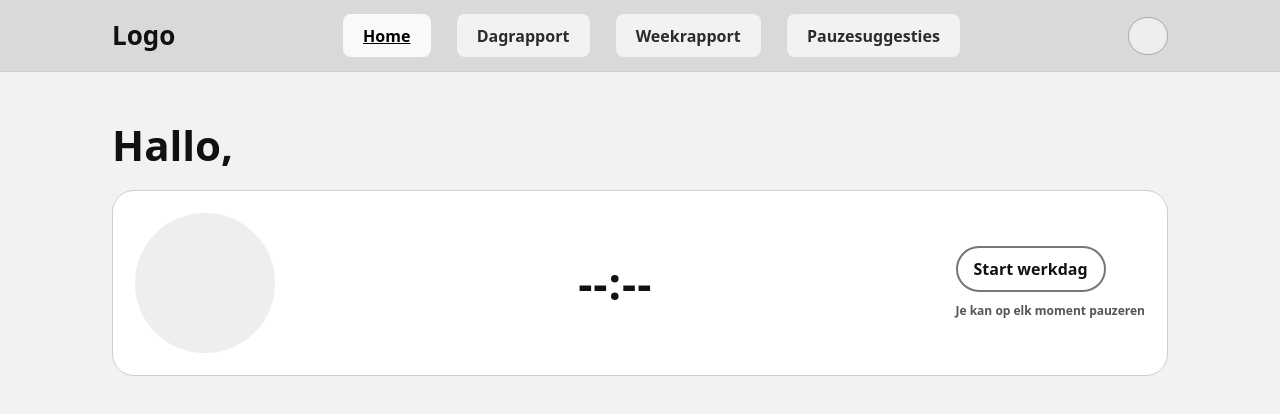
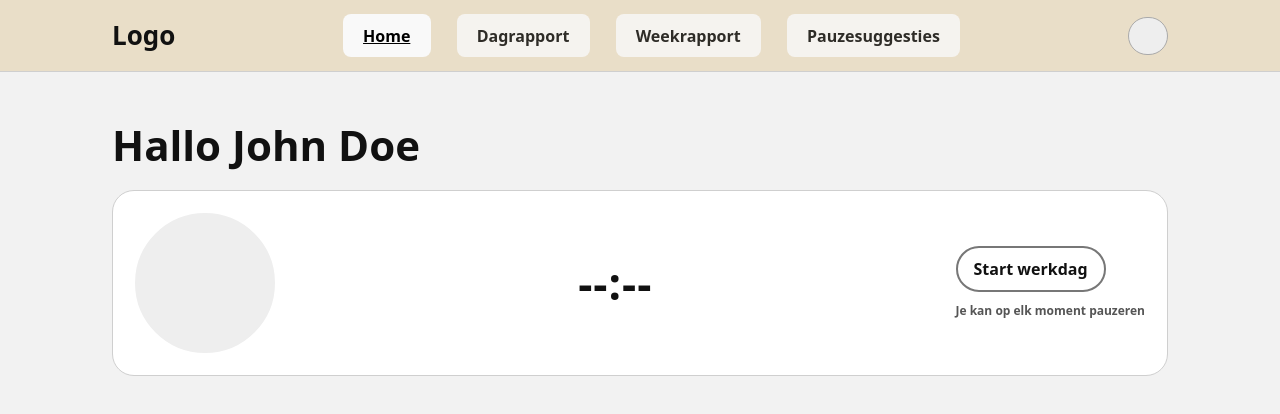
Before and after one commit to Charlie280809/Re-mind_app, a React app in the folder frontend/: page / in a window 1280 px wide. Shown: the top 414 px of the page. Built offline with nearby package versions, Linux system fonts and the light colour scheme; the HTML template or start-up script is replaced by a standard one.

Commit message:
feat: personalize greeting with user name and update CSS for navbar and body styles

```diff
--- a/frontend/src/App.jsx
+++ b/frontend/src/App.jsx
@@ -36,7 +36,7 @@ export default function App() {
         <PauseSuggestions onNavigateToBreathing={() => setCurrentPage("breathing")} />
       ) : (
         <main className="page">
-          <h1 className="greeting">Hallo,</h1>
+          <h1 className="greeting">Hallo {name}</h1>
 
           <section className="section">
             <WorkTimerCard />
--- a/frontend/src/css/index.css
+++ b/frontend/src/css/index.css
@@ -23,6 +23,7 @@ a:hover {
 }
 
 body {
+  /* background-color: var(--);  AAN TE PASSEN*/
   margin: 0;
   /* display: flex; */
   /* place-items: center; */
--- a/frontend/src/css/navbar.css
+++ b/frontend/src/css/navbar.css
@@ -1,5 +1,8 @@
+@import "../css/design_tokens/color_tokens.css";
+
 .nav {
-  background: var(--bar);
+  background-color: var(--background-section-300);
+  /* background-color: red; */
   border-bottom: 1px solid var(--stroke);
 }
 
```
Also changed, not shown: frontend/src/css/design_tokens/color_tokens.css (indentation only).
